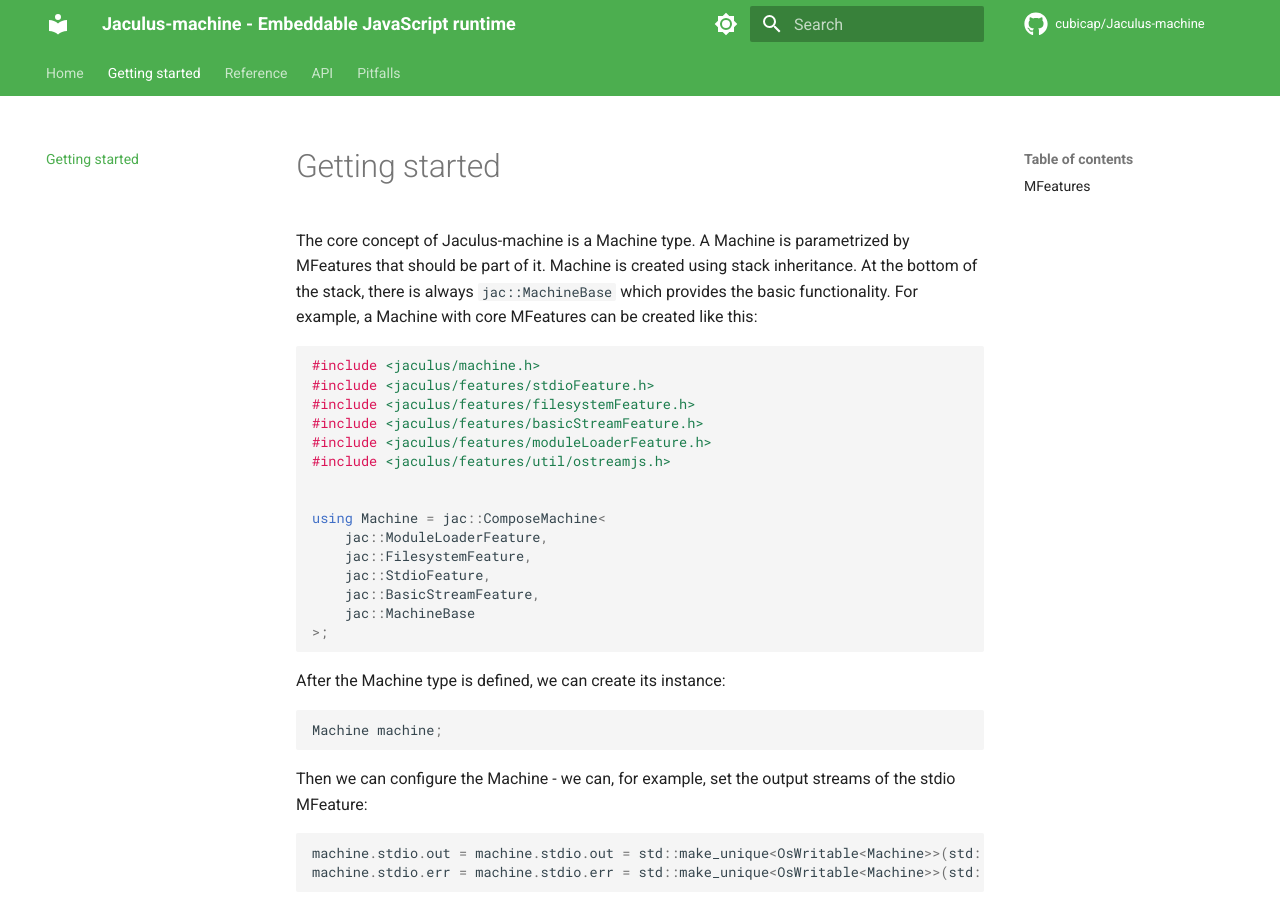
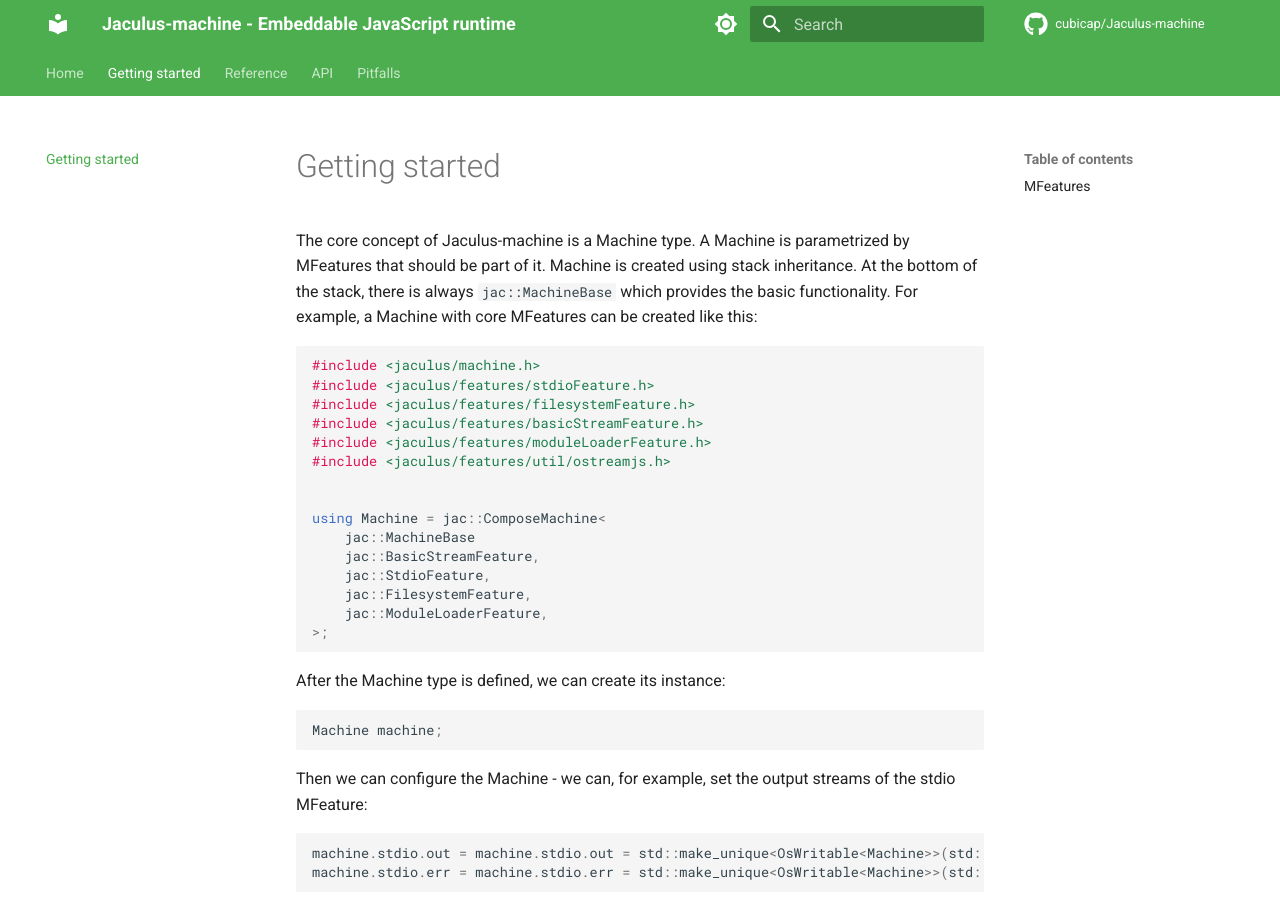
Before and after one commit to cubicap/Jaculus-machine, an MkDocs documentation site: the page built from docs/getting-started.md, in a window 1280 px wide and 900 px high. Built offline with MkDocs 1.6.1 and Material for MkDocs 9.7.7, drawn with Linux system fonts in a browser that asks for light colours; comment, search, counter and statistics services are not loaded.

````diff
--- a/docs/getting-started.md
+++ b/docs/getting-started.md
@@ -14,11 +14,11 @@ For example, a Machine with core MFeatures can be created like this:
 
 
 using Machine = jac::ComposeMachine<
+    jac::MachineBase
+    jac::BasicStreamFeature,
+    jac::StdioFeature,
+    jac::FilesystemFeature,
     jac::ModuleLoaderFeature,
-    jac::FilesystemFeature,
-    jac::StdioFeature,
-    jac::BasicStreamFeature,
-    jac::MachineBase
 >;
 ```
 
````
Also changed, not shown: docs/reference/event-loop.md (+4 -4 lines).
